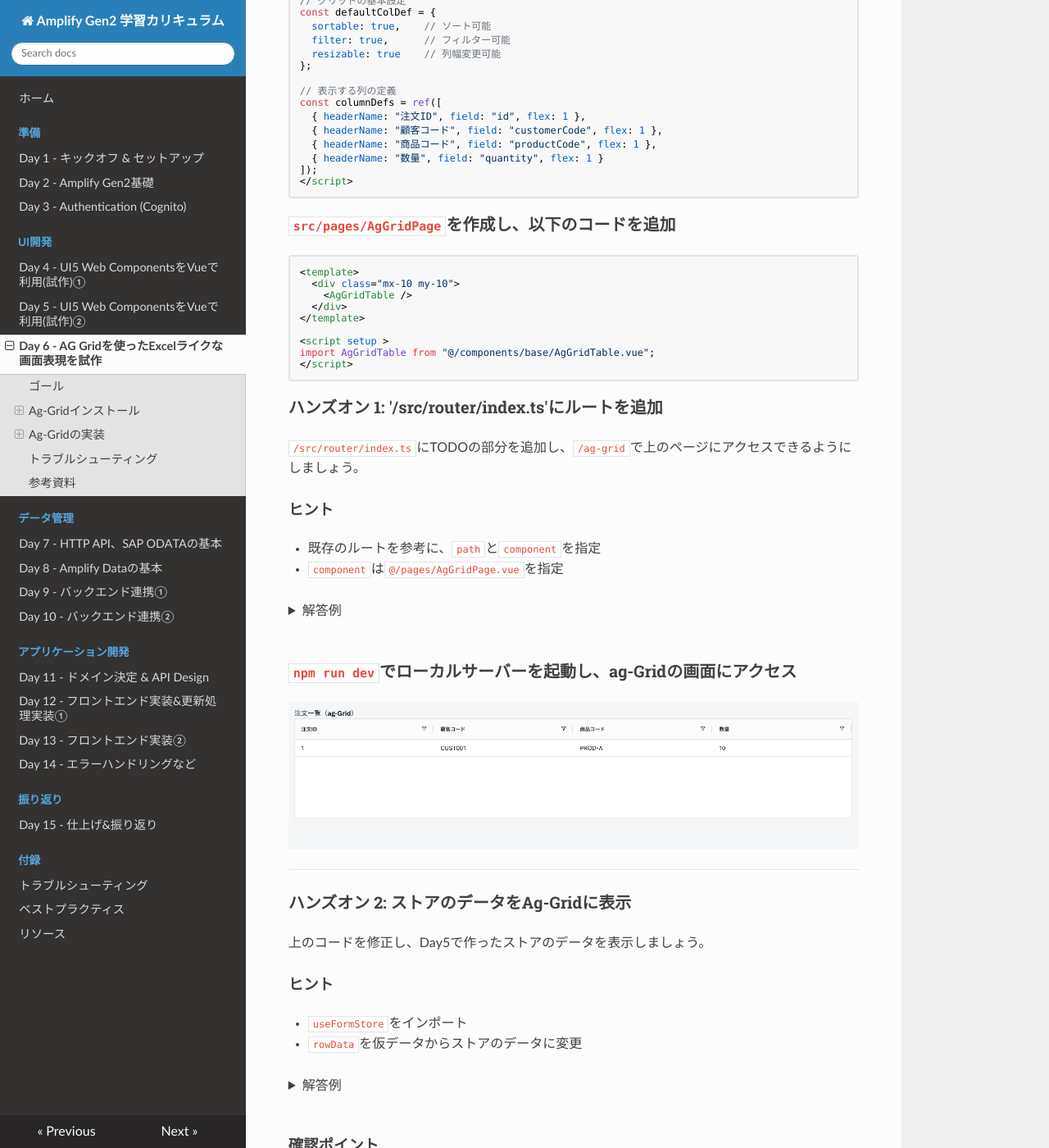
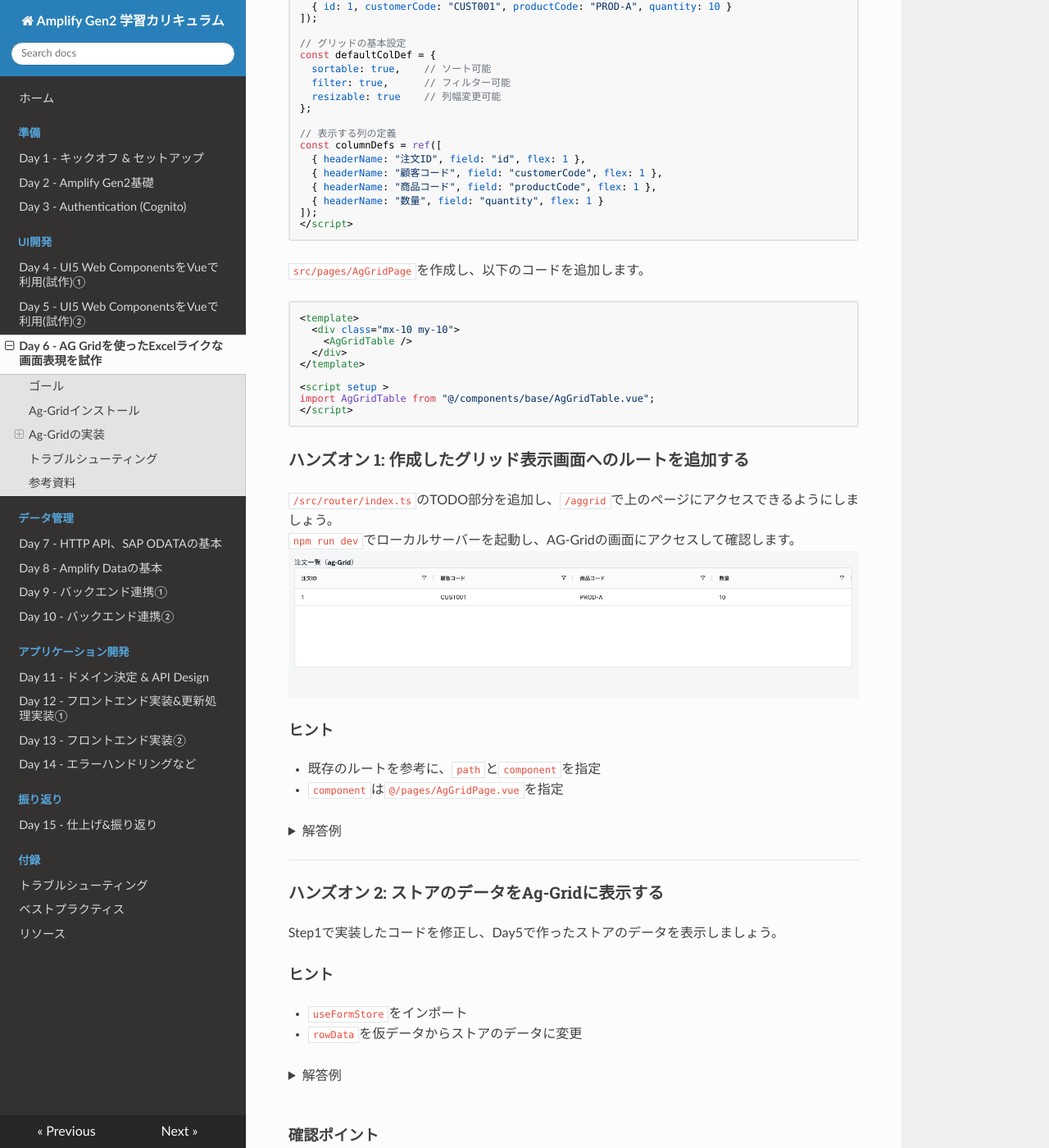
Before and after one commit to ET-n-pan/amplify-curriculum, an MkDocs documentation site: the page built from docs/ui-development/day06-ag-grid.md, in a window 1280 px wide and 1400 px high, scrolled down 1118 px. Shown: the whole window at 82% size. Built offline with MkDocs 1.6.1, drawn with Linux system fonts in a browser that asks for light colours; nearby versions of some CDN libraries; some of the changed text lies outside the part shown.

Commit message:
Day6修正
グリッド画面へのPathはag-gridではなくaggridに統一し、本文説明を修正。

````diff
--- a/docs/ui-development/day06-ag-grid.md
+++ b/docs/ui-development/day06-ag-grid.md
@@ -7,15 +7,18 @@
     - セル編集時に他のセルを自動計算で更新
 
 ## Ag-Gridインストール
-### ターミナルで以下のコマンドを実行
+ターミナルで以下のコマンドを実行します。
 ```
 npm install -D sass-embedded
 npm install ag-grid-community@latest ag-grid-vue3@latest
 ```
 
+---
+
 ## Ag-Gridの実装
----
 ### Step 1: 最小限のグリッド表示
+
+`src/components/base/AgGridTable.vue`を作成し、以下のコードを追加します。
 ```
 <template>
   <div class="mt-20 mx-5">
@@ -62,10 +65,7 @@ const columnDefs = ref([
 </script>
 ```
 
-
-
-
-### `src/pages/AgGridPage`を作成し、以下のコードを追加
+`src/pages/AgGridPage`を作成し、以下のコードを追加します。
 ```
 <template>
   <div class="mx-10 my-10">
@@ -78,8 +78,12 @@ import AgGridTable from "@/components/base/AgGridTable.vue";
 </script>
 ```
 
-### ハンズオン 1: '/src/router/index.ts'にルートを追加
-`/src/router/index.ts`にTODOの部分を追加し、`/ag-grid`で上のページにアクセスできるようにしましょう。
+### ハンズオン 1: 作成したグリッド表示画面へのルートを追加する
+`/src/router/index.ts`のTODO部分を追加し、`/aggrid`で上のページにアクセスできるようにしましょう。
+`npm run dev`でローカルサーバーを起動し、AG-Gridの画面にアクセスして確認します。
+![ag-grid-success](../images/screenshots/d6-agtable.png)
+
+
 #### ヒント
 - 既存のルートを参考に、`path`と`component`を指定
 - `component`は`@/pages/AgGridPage.vue`を指定
@@ -100,16 +104,11 @@ import AgGridTable from "@/components/base/AgGridTable.vue";
 },
 ```
 </details>
-&nbsp;
-
-
-### `npm run dev`でローカルサーバーを起動し、ag-Gridの画面にアクセス
-![ag-grid-success](../images/screenshots/d6-agtable.png)
 
 ---
 
-### ハンズオン 2: ストアのデータをAg-Gridに表示
-上のコードを修正し、Day5で作ったストアのデータを表示しましょう。
+### ハンズオン 2: ストアのデータをAg-Gridに表示する
+Step1で実装したコードを修正し、Day5で作ったストアのデータを表示しましょう。
 
 #### ヒント
 - `useFormStore`をインポート
@@ -133,6 +132,8 @@ const rowData = formStore.orders; // refは不要（ストアが既にリアク
 - Day5で作成した注文情報が表示されていること
 - 新しく注文を追加した場合、Ag-Gridの表示も更新されること
 
+---
+
 ### ハンズオン 3: セル編集と列の追加
 - `columnDefs`を修正し、以下の列を追加しましょう。
     - 単価（unitPrice）
@@ -143,7 +144,7 @@ const rowData = formStore.orders; // refは不要（ストアが既にリアク
 
 #### ヒント
 - `columnDefs`に列を追加
-- AgGridのドキュメントを参考に：https://www.ag-grid.com/vue-data-grid/cell-editing/
+- AgGridの[ドキュメント](https://www.ag-grid.com/vue-data-grid/cell-editing/)を参考にする
 
 <details>
 <summary>解答例</summary>
@@ -169,6 +170,7 @@ const columnDefs = ref([
 ```
 </details>
 &nbsp;
+
 #### 確認ポイント
 - 追加した列が表示されていること
 - どのセルでもクリックすると編集可能になっていること
@@ -176,7 +178,7 @@ const columnDefs = ref([
 <hr>
 
 ### Step 2: 見積りの自動計算
-通貨フォマット関数を追加
+通貨フォマット関数を追加します。
 ```
 // 通貨を扱うヘルパー関数
 // "¥1,000"のような文字列を数値に変換
@@ -193,7 +195,7 @@ const formatCurrency = (val) => {
   return `¥${num.toLocaleString()}`;
 };
 ```
-自動計算関数
+自動計算関数を追加します。
 ```
 // 見積り自動計算
 const recalculateEstimateCost = (params) => {
@@ -211,7 +213,7 @@ const recalculateEstimateCost = (params) => {
   formStore.updateOrder(data.id, data);
 };
 ```
-セル編集終了時に自動計算関数を呼び出す
+セル編集終了時に自動計算関数を呼び出すように指定します。
 ```
 { headerName: "数量", field: "quantity", flex: 1,
   onCellValueChanged: recalculateEstimateCost // 追加
@@ -283,5 +285,5 @@ const recalculateEstimateCost = (params) => {
   ```
 
 ## 参考資料
-- Ag-Grid公式ドキュメント（Vue3）: https://www.ag-grid.com/vue-data-grid/
-- Ag-Grid公式ドキュメント（セル編集）: https://www.ag-grid.com/vue-data-grid/cell-editing/
+- [Ag-Grid公式ドキュメント（Vue3）](https://www.ag-grid.com/vue-data-grid/)
+- [Ag-Grid公式ドキュメント（セル編集）](https://www.ag-grid.com/vue-data-grid/cell-editing/)
````
